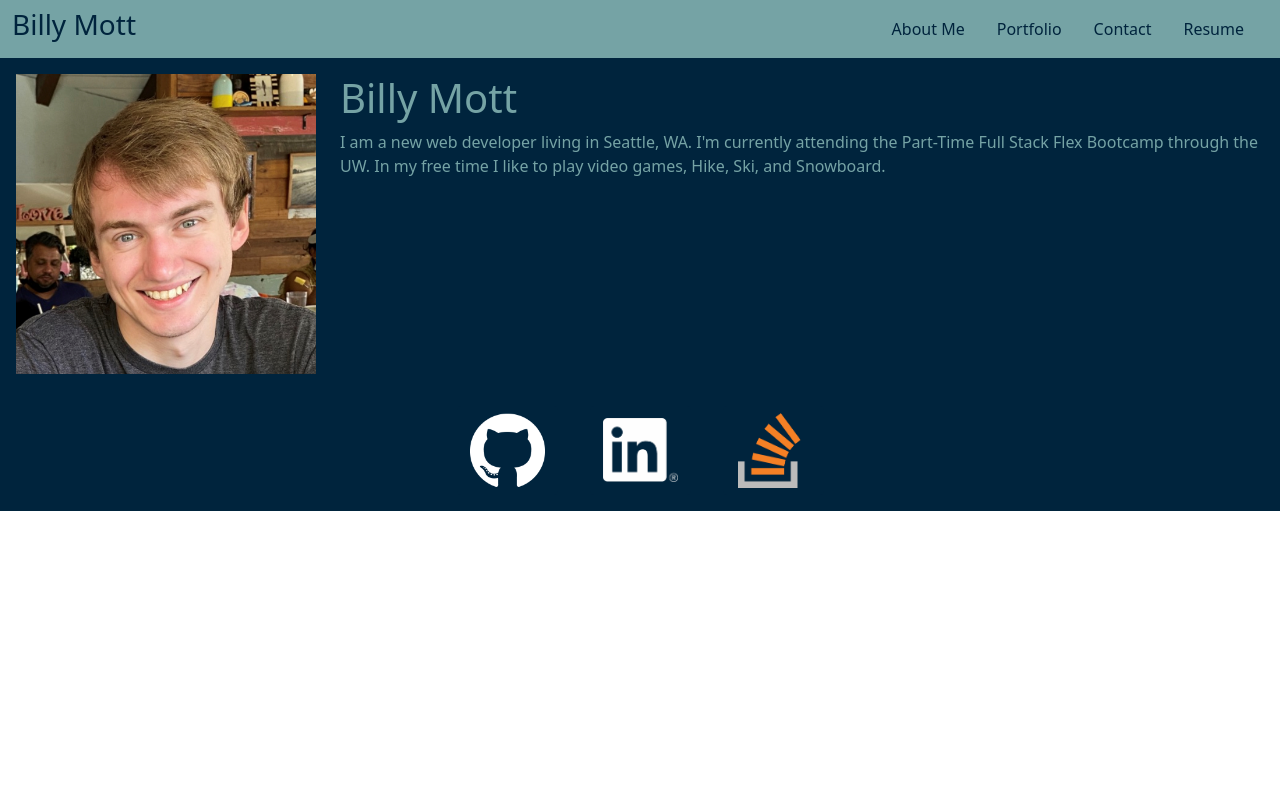
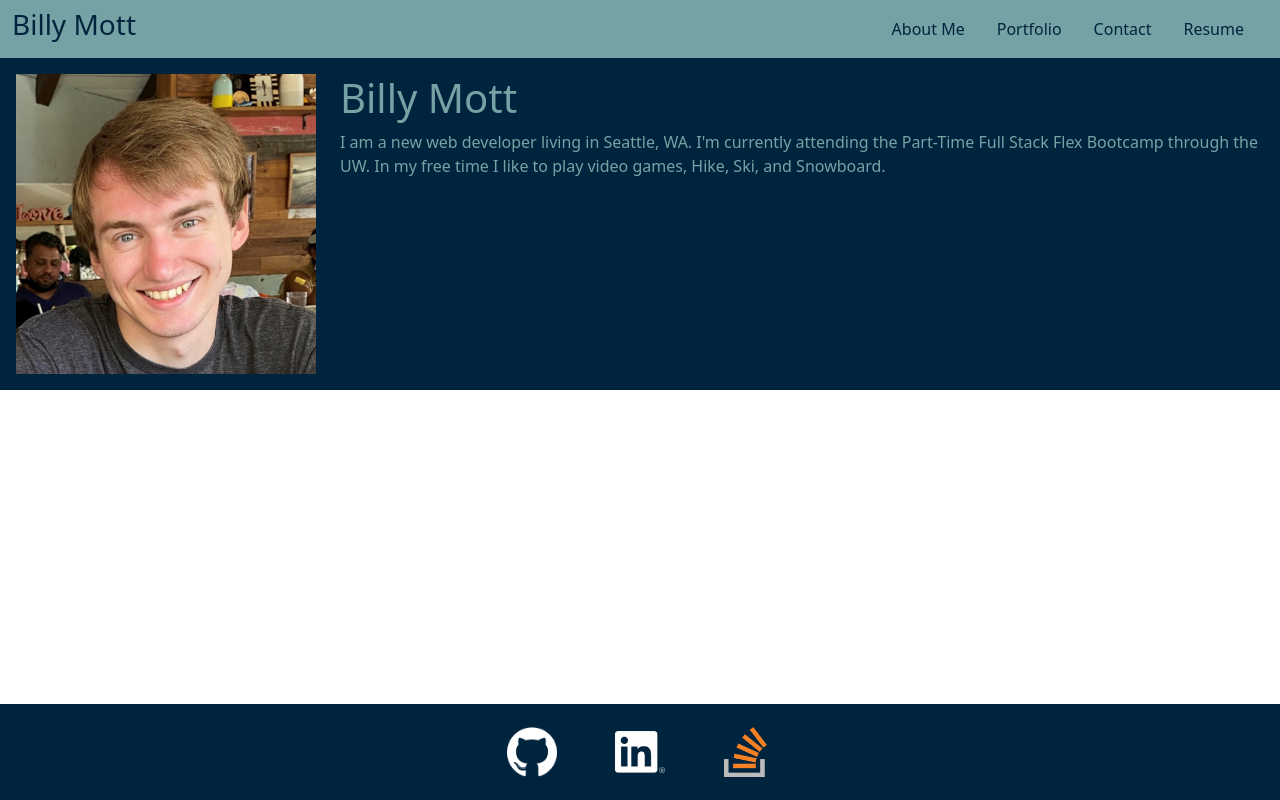
Before and after one commit to Billygm/Billy-Mott-Portfolio, a React (Create React App) app: page / in a window 1280 px wide. Built offline with nearby package versions, Linux system fonts and the light colour scheme.

Commit message:
moving footer to bottom of page

```diff
--- a/src/components/Footer.js
+++ b/src/components/Footer.js
@@ -4,28 +4,29 @@ import linkedinLogo from "../images/LI-In-Bug.png";
 import stackoverflowLogo from "../images/logo-stackoverflow.png";
 
 const styles = {
+  footer: {
+    background: "#00243d",
+    color: "#75A3A5",
+    position: "fixed",
+    left: 0,
+    bottom: 0,
+    right: 0,
+  },
   primary: {
     background: "#00243d",
     color: "#75A3A5",
   },
-  secondary: {
-    background: "#75A3A5",
-    color: "#00243d",
-  },
-  accent: {
-    background: "#003D38",
-  },
   img: {
     float: "left",
-    width:  "75px",
-    height: "75px",
+    width: "50px",
+    height: "50px",
     objectFit: "contain",
   },
 };
 
 const Footer = () => {
   return (
-    <div style={styles.primary} className="d-flex justify-content-center p-3">
+    <div style={styles.footer} className="d-flex justify-content-center p-3">
       <a
         href="https://github.com/Billygm"
         target="_blank"
@@ -33,7 +34,12 @@ const Footer = () => {
         className="btn mx-3"
         style={styles.primary}
       >
-        <img src={githubLogo} style={styles.img} className="card-img-top" alt="" />
+        <img
+          src={githubLogo}
+          style={styles.img}
+          className="card-img-top"
+          alt=""
+        />
       </a>
       <a
         href="https://www.linkedin.com/in/william-mott-93a30a223/"
@@ -42,7 +48,12 @@ const Footer = () => {
         className="btn mx-3"
         style={styles.primary}
       >
-        <img src={linkedinLogo} style={styles.img} className="card-img-top" alt="" />
+        <img
+          src={linkedinLogo}
+          style={styles.img}
+          className="card-img-top"
+          alt=""
+        />
       </a>
       <a
         href="https://stackoverflow.com/users/17146289/billy-mott?tab=profile"
@@ -51,7 +62,12 @@ const Footer = () => {
         className="btn mx-3"
         style={styles.primary}
       >
-        <img src={stackoverflowLogo} style={styles.img} className="card-img-top" alt="" />
+        <img
+          src={stackoverflowLogo}
+          style={styles.img}
+          className="card-img-top"
+          alt=""
+        />
       </a>
     </div>
   );
--- a/src/components/Mainbio.js
+++ b/src/components/Mainbio.js
@@ -2,19 +2,13 @@ import React from "react";
 import image from "../images/image0.jpeg";
 
 const styles = {
-  primary: {
     background: "#00243d",
     color: "#75A3A5",
-  },
-  secondary: {
-    background: "#75A3A5",
-    color: "#00243d",
-  },
 };
 
 function Mainbio() {
   return (
-    <div style={styles.primary} className="p-3">
+    <div style={styles} className="p-3">
       <div className="row">
         <div className="col-sm-auto">
           <img src={image} width={300} height={300} alt="Billy's face" />
--- a/src/components/Navbar.js
+++ b/src/components/Navbar.js
@@ -1,25 +1,19 @@
 import React from "react";
 
 const styles = {
-  primary: {
-    background: "#00243d",
-    color: "#75A3A5",
-  },
-  secondary: {
     background: "#75A3A5",
     color: "#00243d",
-  },
 };
 
 function Navbar({ view, setView }) {
   return (
-    <nav style={styles.secondary} className="navbar navbar-expand-lg">
+    <nav style={styles} className="navbar navbar-expand-lg">
       <div className="container-fluid">
         <h3>Billy Mott</h3>
         <ul className="navbar-nav flex-row">
           <a
             onClick={() => setView("bio")}
-            style={styles.secondary}
+            style={styles}
             className="nav-link active me-3"
             aria-current="page"
             href="#bio"
@@ -28,7 +22,7 @@ function Navbar({ view, setView }) {
           </a>
           <a
             onClick={() => setView("portfolio")}
-            style={styles.secondary}
+            style={styles}
             className="nav-link me-3"
             href="#portfolio"
           >
@@ -36,7 +30,7 @@ function Navbar({ view, setView }) {
           </a>
           <a
             onClick={() => setView("contact")}
-            style={styles.secondary}
+            style={styles}
             className="nav-link me-3"
             href="#contact"
           >
@@ -44,7 +38,7 @@ function Navbar({ view, setView }) {
           </a>
           <a
             onClick={() => setView("resume")}
-            style={styles.secondary}
+            style={styles}
             className="nav-link me-3"
             href="#resume"
           >
```
